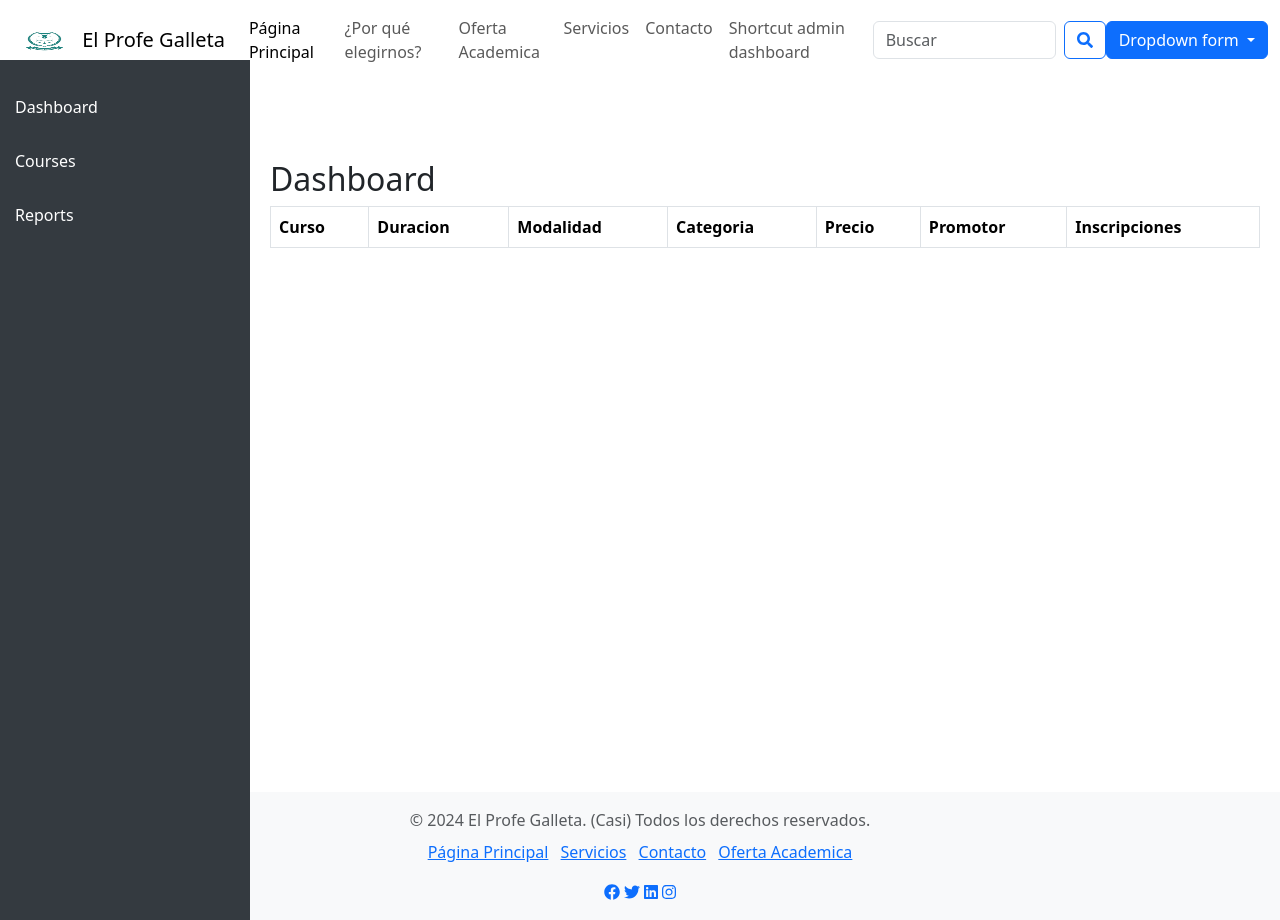
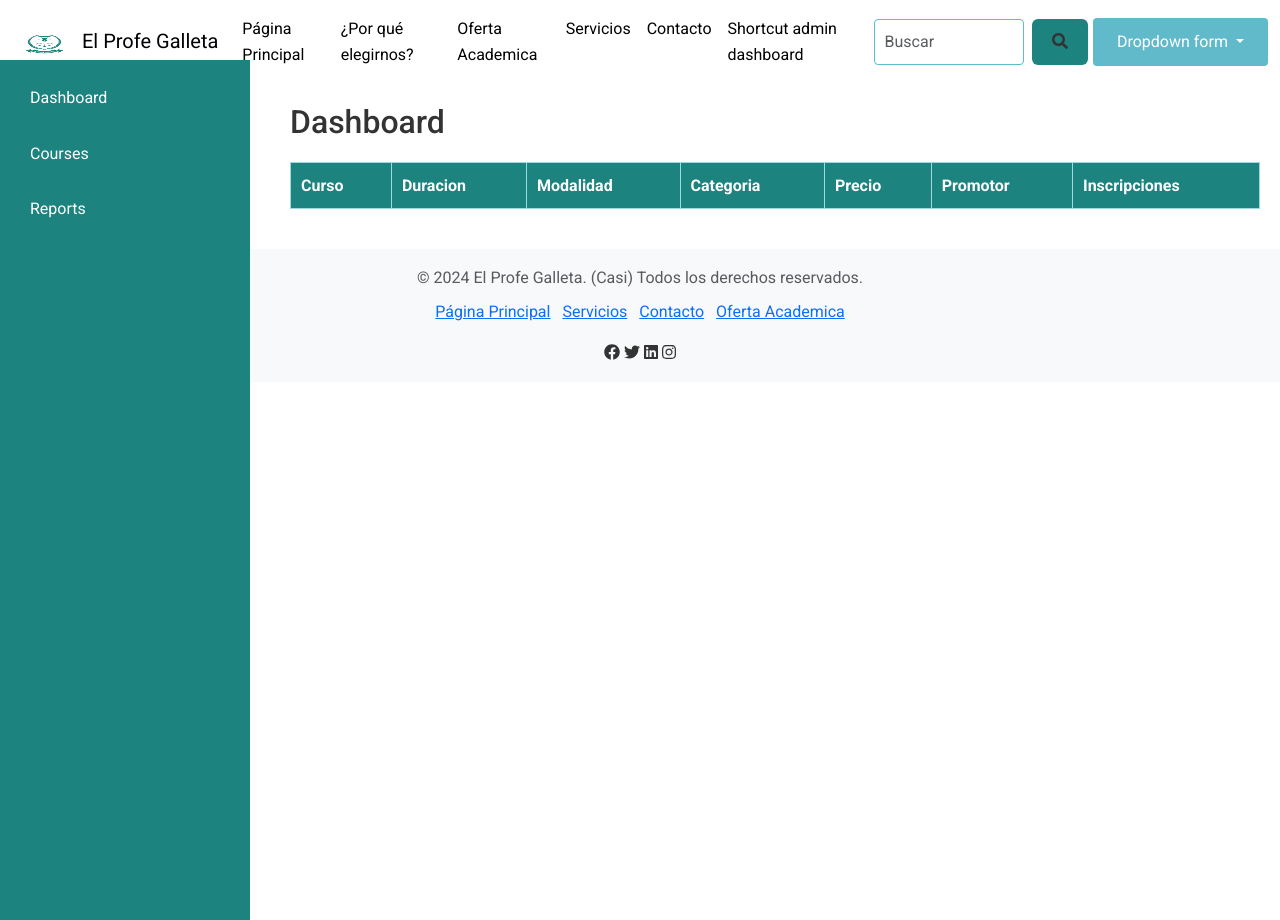
Before and after one commit to rviquezs/elprofegalleta-v2, a PHP site: page /dashboard.php in a window 1280 px wide. Run offline with PHP 8.4, Linux system fonts and the light colour scheme; lists and menus that the app fills with data are empty; some libraries are stand-ins or nearby versions.

Commit message:
FIX Dashboard CSS
Course cards were populating incorrectly

```diff
--- a/css/dashboard.css
+++ b/css/dashboard.css
@@ -1,74 +1,141 @@
-/* @import url(general.css); */
+@import url(general.css);
 
-body {
-    display: flex;
-    min-height: 100vh;
-    flex-direction: column;
-    margin: 0;
-}
-.header {
-    background-color: #343a40;
-    color: white;
-    padding: 15px;
-    position: fixed;
-    width: 100%;
-    top: 0;
-    z-index: 1000; /* Ensure header is above sidebar */
-}
+/* Sidebar */
+
 .sidebar {
-    height: 100vh;
     width: 250px;
     position: fixed;
-    top: 60px; /* Adjust if header height changes */
+    top: 60px; /* Adjust according to your header height */
     left: 0;
-    background-color: #343a40;
+    background-color: var(--colorSecundario);
+    padding: 15px;
+    height: 100%;
+    overflow-y: auto;
+}
+
+.sidebar-link {
+    display: block;
+    color: white;
+    padding: 10px 15px;
+    margin-bottom: 10px;
+    text-decoration: none;
+    transition: background-color 0.3s ease;
+}
+
+.sidebar-link:hover {
+    background-color: var(--colorPrincipal);
+    font-weight: bold;
+}
+
+/* Content */
+.content {
+    margin-left: 270px; /* Adjust according to sidebar width */
+    padding: 20px;
+}
+
+/* Tables */
+.table-striped tbody tr:nth-of-type(odd) {
+    background-color: var(--colorNeutro);
+}
+
+.table-striped tbody tr:hover {
+    background-color: var(--colorContraste);
+}
+
+/* Modals */
+.modal-content {
+    background-color: var(--colorNeutro);
+    border-radius: 8px;
+    box-shadow: 0px 4px 12px rgba(0, 0, 0, 0.1);
+}
+
+.modal-header {
+    background-color: var(--colorSecundario);
+    color: white;
+    border-bottom: none;
+}
+
+.modal-body {
+    padding: 20px;
+}
+
+.modal-title {
+    font-size: 1.5rem;
+    font-weight: bold;
+}
+
+.modal-footer {
+    border-top: none;
     padding-top: 20px;
-    z-index: 999; /* Sidebar below header */
 }
-.sidebar a {
-    color: white;
-    display: block;
-    padding: 15px;
-    text-decoration: none;
+
+.modal-footer .btn-secondary {
+    background-color: var(--colorSecundario);
 }
-.sidebar a:hover {
-    background-color: #495057;
-}
-.content {
-    margin-left: 250px;
-    padding: 20px;
-    margin-top: 60px; /* Same as header height to avoid overlap */
-    flex: 1;
-}
-.course-card {
+
+/* Collapse Sections */
+.collapse.show {
     margin-bottom: 20px;
 }
-.card-actions {
-    margin-top: 10px;
+
+.collapse h2 {
+    margin-bottom: 20px;
 }
 
-    #coursesList {
-        max-width: 800px; /* Adjust the maximum width as needed */
-        margin: 0 auto;   /* Center the container */
-        padding: 20px;    /* Add padding if needed */
-    }
+/* Buttons */
+#newCourseBtn {
+    margin-bottom: 20px;
+}
 
-    .course-card {
-        margin-bottom: 20px; /* Add space between cards */
-        border: 1px solid #ddd; /* Add border to card */
-        border-radius: 8px; /* Add rounded corners */
-        overflow: hidden; /* Ensure content doesn't overflow */
-    }
+/* Form Elements */
+.form-label {
+    font-weight: bold;
+    color: var(--colorTexto);
+}
 
-    .course-card img {
-        max-width: 100%; /* Ensure image fits within card */
-        height: auto;    /* Maintain aspect ratio */
-    }
+.form-control {
+    border: 1px solid var(--colorPrincipal);
+    border-radius: 4px;
+    padding: 10px;
+}
 
-    .card-body {
-        padding: 15px; /* Adjust padding inside card */
-    }
+.form-control:focus {
+    border-color: var(--colorSecundario);
+    box-shadow: 0 0 5px rgba(28, 131, 127, 0.5);
+}
 
-    .card-actions {
-        margin-top: 10px; /* Add space above action buttons */
-    }
+.form-select {
+    border: 1px solid var(--colorPrincipal);
+    border-radius: 4px;
+    padding: 10px;
+}
+
+.form-select:focus {
+    border-color: var(--colorSecundario);
+    box-shadow: 0 0 5px rgba(28, 131, 127, 0.5);
+}
+
+/* Table Styling */
+.table {
+    border: 1px solid var(--colorContraste);
+    background-color: var(--colorNeutro);
+    border-radius: 8px;
+}
+
+.table thead th {
+    background-color: var(--colorSecundario);
+    color: white;
+    text-align: left;
+    padding: 10px;
+}
+
+.table tbody td {
+    padding: 10px;
+}
+
+#filterForm .form-label {
+    font-weight: bold;
+    color: var(--colorTexto);
+}
+
+/* Courses Cards */
```
